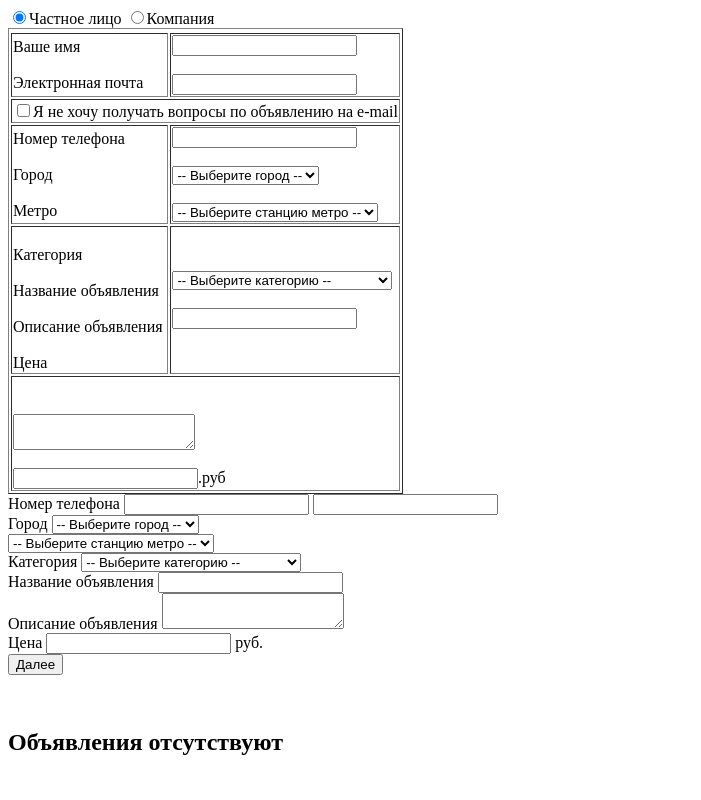
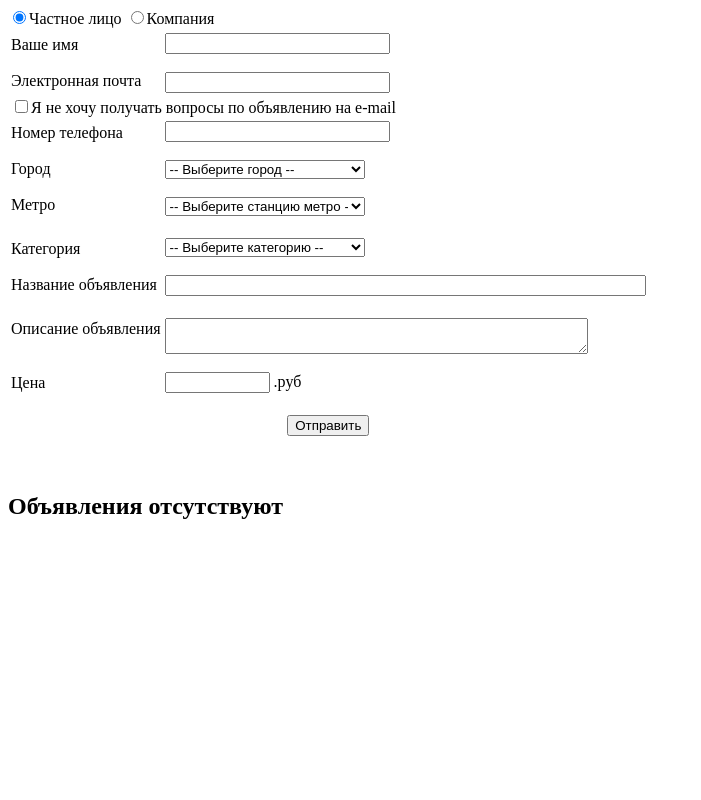
Before and after one commit to masevius/test, a PHP site: page /lesson6.php in a window 1280 px wide. Shown: the whole page, without its empty margins (0-701 px from the left). Run offline with PHP 8.4, Linux system fonts and the light colour scheme.

Commit message:
finish 151015 1104

```diff
--- a/lesson6.php
+++ b/lesson6.php
@@ -1,4 +1,8 @@
-
+<style>
+    select {
+        width: 200px; /* Ширина списка в пикселах */
+    }
+</style>
 <?php
 session_start();
 
@@ -22,7 +26,7 @@ function checked($param, $num) {
 
 function showad() {
     foreach ($_SESSION as $atrib => $value) {//
-        echo '| <a href="http://xaver.loc/lesson6.php?id=' . $atrib . '">' . $value['title'] . '</a>' . '|' . $value['price'] . '|' . $value['seller_name'] .
+        echo '| <a href="http://xaver.loc/lesson6.php?id=' . $atrib . '">' . $value['title'] . '</a>' . '|' . $value['price'] . ' рублей |' . $value['seller_name'] .
         '| <a href="http://xaver.loc/lesson6.php?edit=' . $atrib . '">Удалить</a><br>';
     }
 }
@@ -77,15 +81,15 @@ function returnID($param) {
 }
 ?>
 <form  method="POST" id="data">
-    <table border="1px">
+    <table>
         <tr> <label><input checked <?php checked('private', '1'); ?> type="radio" name="private" value="1" >Частное лицо </label>
         <label><input  <?php checked('private', '0'); ?> type="radio" name="private" value="0">Компания </label>
         </tr>
         <tr>
             <td>Ваше имя<br><br>Электронная почта
             </td>
-            <td><input type="text"  value="<?php returnID('seller_name') ?>" name="seller_name" >
-                <br><br> <input type="text" value="<?php returnID('email') ?>" name="email">
+            <td><input size="25%" type="text"  value="<?php returnID('seller_name') ?>" name="seller_name" >
+                <br><br> <input size="25%" type="text" value="<?php returnID('email') ?>" name="email">
             </td>
         <tr>  <td colspan="2"><input <?php checked('otkaz', '1'); ?> type="checkbox" name="otkaz" value="1">Я не хочу получать вопросы по объявлению на e-mail</td>
         </tr>
@@ -94,7 +98,8 @@ function returnID($param) {
         <tr>
             <td>Номер телефона<br><br>Город<br><br>Метро<br>
             </td>
-            <td><input type="text"  value="<?php returnID('phone') ?>" name="phone">
+            <td><input size="25%" type="text" class="form-input-text" value="<?php returnID('phone') ?>" name="phone" id="fld_phone">
+
                 <br><br> <select title="Выберите Ваш город" name="location_id">
                     <option value="">-- Выберите город --</option>
                     <option  disabled="disabled">-- Города --</option>
@@ -106,19 +111,24 @@ function returnID($param) {
             </td>
         </tr>
         <tr>
-            <td><br>Категория<br><br>Название объявления<br><br>Описание объявления<br><br>Цена</td>
-            <td><select title="Выберите категорию объявления" name="category_id" id="fld_category_id" class="form-input-select">
+            <td><br>Категория<br><br>Название объявления</td>
+            <td><br><select title="Выберите категорию объявления" name="category_id" id="fld_category_id" class="form-input-select">
                     <option value="">-- Выберите категорию --</option>
                     <?php selected('category'); ?>
                 </select>
-                <br><br><input type="text" maxlength="50" class="form-input-text-long" value="<?PHP returnID('title') ?>" name="title" id="fld_title">
+                <br><br><input size="57" type="text" maxlength="50" class="form-input-text-long" value="<?PHP returnID('title') ?>" name="title" id="fld_title">
             </td>
         </tr>
-        <tr><td colspan="2"><br><br><textarea maxlength="3000"  name="description"><?PHP returnID('description') ?></textarea>
+        <tr><td><br>Описание объявления<br><br><br>Цена
+            </td>
+            <td ><br><textarea cols="50" maxlength="3000"  name="description"><?PHP returnID('description') ?></textarea>
 
-                <br><br> <input type="text" maxlength="9" class="form-input-text-short" value="<?PHP returnID('price') ?>" name="price" id="fld_price">.руб
+                <br><br> <input size="10" type="text" maxlength="9" class="form-input-text-short" value="<?PHP returnID('price') ?>" name="price" id="fld_price"> .руб
             </td>
         </tr>
+<tr><td colspan="2" align="center"><br><div class="form-row-indented form-row-submit b-vas-submit" id="js_additem_form_submit">
+        <div class="vas-submit-button pull-left"> <span class="vas-submit-border"></span> <span class="vas-submit-triangle"></span> <input type="submit" value="Отправить" id="form_submit" name="main_form_submit" class="vas-submit-input"> </div>
+    </div></td></tr>
 
     </table>
 
@@ -127,61 +137,11 @@ function returnID($param) {
 
 
 
-    <td>Номер телефона</td>
-    <td><input type="text" class="form-input-text" value="<?php returnID('phone') ?>" name="phone" id="fld_phone"></td>
-
-
-    <input type="text" class="form-input-text" value="<?php returnID('phone') ?>" name="phone" id="fld_phone">
-
-    <div id="f_location_id" class="form-row form-row-required">
-        <label for="region" class="form-label">Город</label>
-        <select title="Выберите Ваш город" name="location_id" id="region" class="form-input-select">
-            <option value="">-- Выберите город --</option>
-            <option class="opt-group" disabled="disabled">-- Города --</option>
-            <?php selected('city'); ?>
-        </select> <div id="f_metro_id">
-            <select title="Выберите станцию метро" name="metro_id" id="fld_metro_id" class="form-input-select">
-                <option value="">-- Выберите станцию метро --</option>
-                <?php selected('metro'); ?>
-
-            </select> </div> <div id="f_district_id">
-
-
-
-            <label for="fld_category_id" class="form-label">Категория</label>
-            <select title="Выберите категорию объявления" name="category_id" id="fld_category_id" class="form-input-select">
-                <option value="">-- Выберите категорию --</option>
-
-                <?php selected('category'); ?>
-
-
-                <span class="confirm pseudo-link hidden">Это верный адрес</span>
-        </div>
-        <div class="map-error">Мы не смогли автоматически определить адрес.
-        </div>
-    </div> <input type="hidden" disabled="disabled" value="" class="j-address-latitude" name="coords[lat]">
-    <input type="hidden" disabled="disabled" value="" class="j-address-longitude" name="coords[lng]">
-    <input type="hidden" disabled="disabled" value="" class="j-address-zoom" name="coords[zoom]"> </div>
-    </div>
-    <div id="f_title" class="form-row f_title"> <label for="fld_title" class="form-label">Название объявления</label>
-        <input type="text" maxlength="50" class="form-input-text-long" value="<?PHP returnID('title') ?>" name="title" id="fld_title"> </div>
-
-    <div class="form-row"> <label for="fld_description" class="form-label"  id="js-description-label">Описание объявления</label>
-        <textarea maxlength="3000"  name="description" id="fld_description" class="form-input-textarea"><?PHP returnID('description') ?></textarea> </div>
-    <div id="price_rw" class="form-row rl"> <label id="price_lbl" for="fld_price" class="form-label">Цена</label>
-        <input type="text" maxlength="9" class="form-input-text-short" value="<?PHP returnID('price') ?>" name="price" id="fld_price">&nbsp;<span id="fld_price_title">руб.</span>
-
-    </div>
-
-
-
-    <div class="form-row-indented form-row-submit b-vas-submit" id="js_additem_form_submit">
-        <div class="vas-submit-button pull-left"> <span class="vas-submit-border"></span> <span class="vas-submit-triangle"></span> <input type="submit" value="Далее" id="form_submit" name="main_form_submit" class="vas-submit-input"> </div>
-    </div>
 </form>
 <?php
 showad();
 if (empty($_SESSION)) {
     echo "<br><h2>Объявления отсутствуют</h2>";
 }
+//var_dump($_SESSION);
 ?>
```
